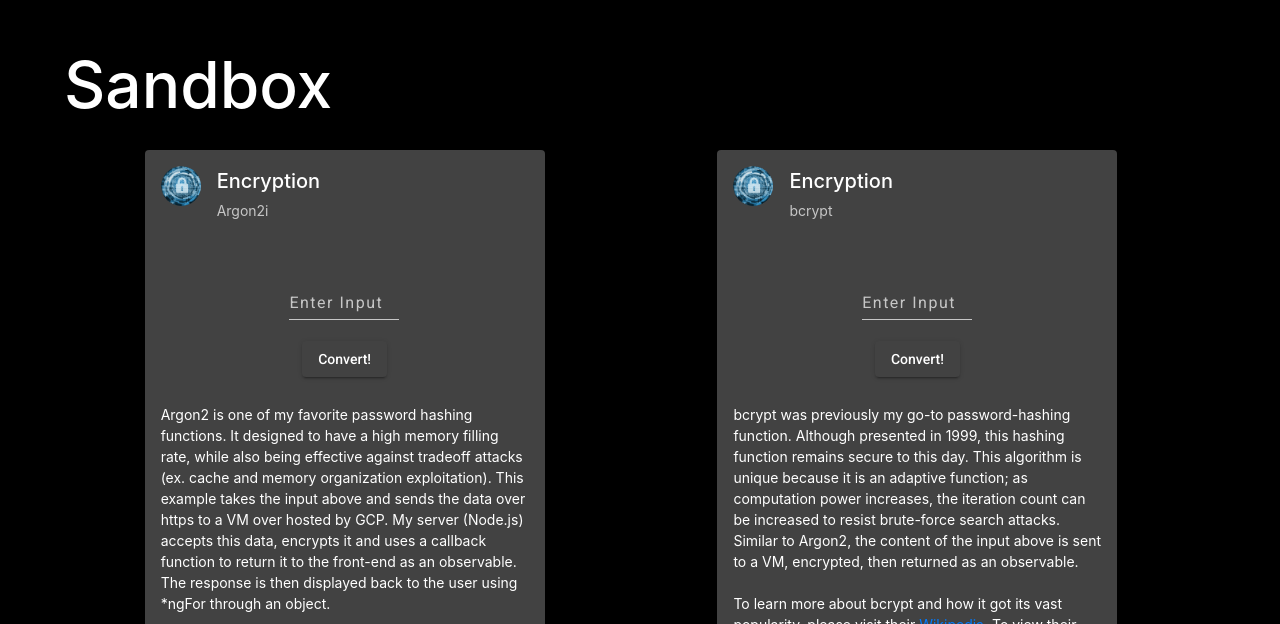
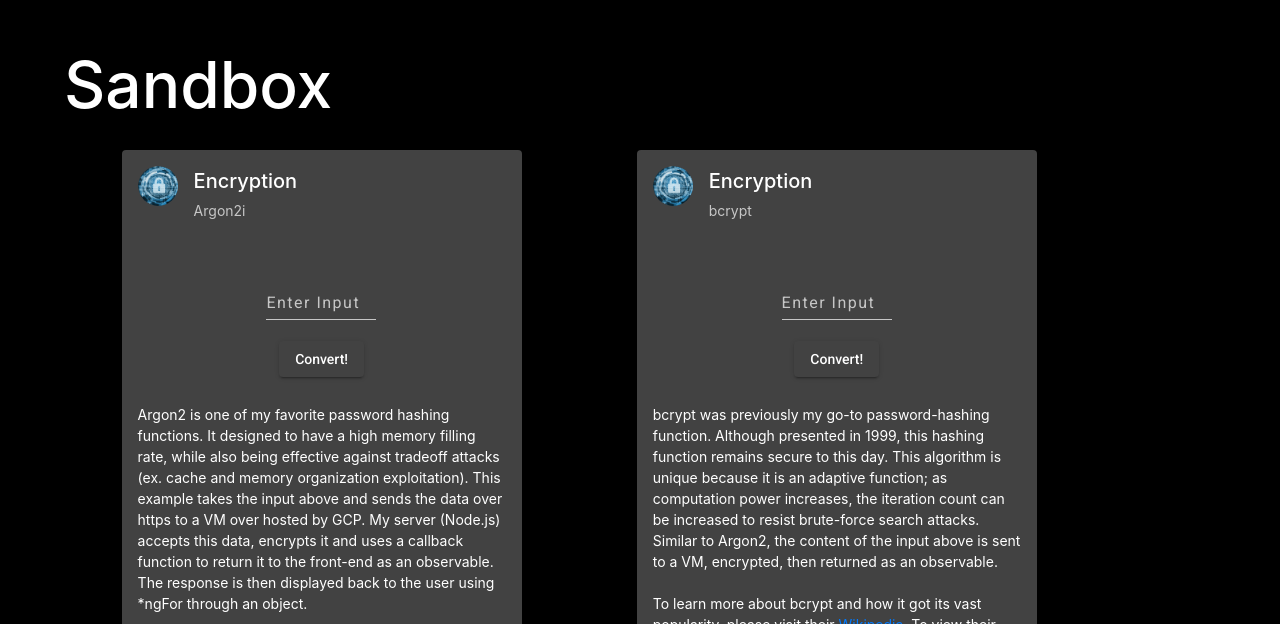
Before and after one commit to WilliamAuCS/Portfolio-v2, an Angular app in the folder williamaucs-com/: page /sandbox in a window 1280 px wide. Shown: the part 176-800 px from the top of the page. Built offline with nearby package versions, Linux system fonts and the light colour scheme.

Commit message:
Sandbox margin changes

```diff
--- a/williamaucs-com/src/app/modules/sandbox/sandbox.component.css
+++ b/williamaucs-com/src/app/modules/sandbox/sandbox.component.css
@@ -11,7 +11,7 @@
 
 .card-item {
     width: 400px;
-    margin: 0 8% 3% 7%;
+    margin: 0 5% 3% 5%;
 }
 
 .encryption-image {
```
